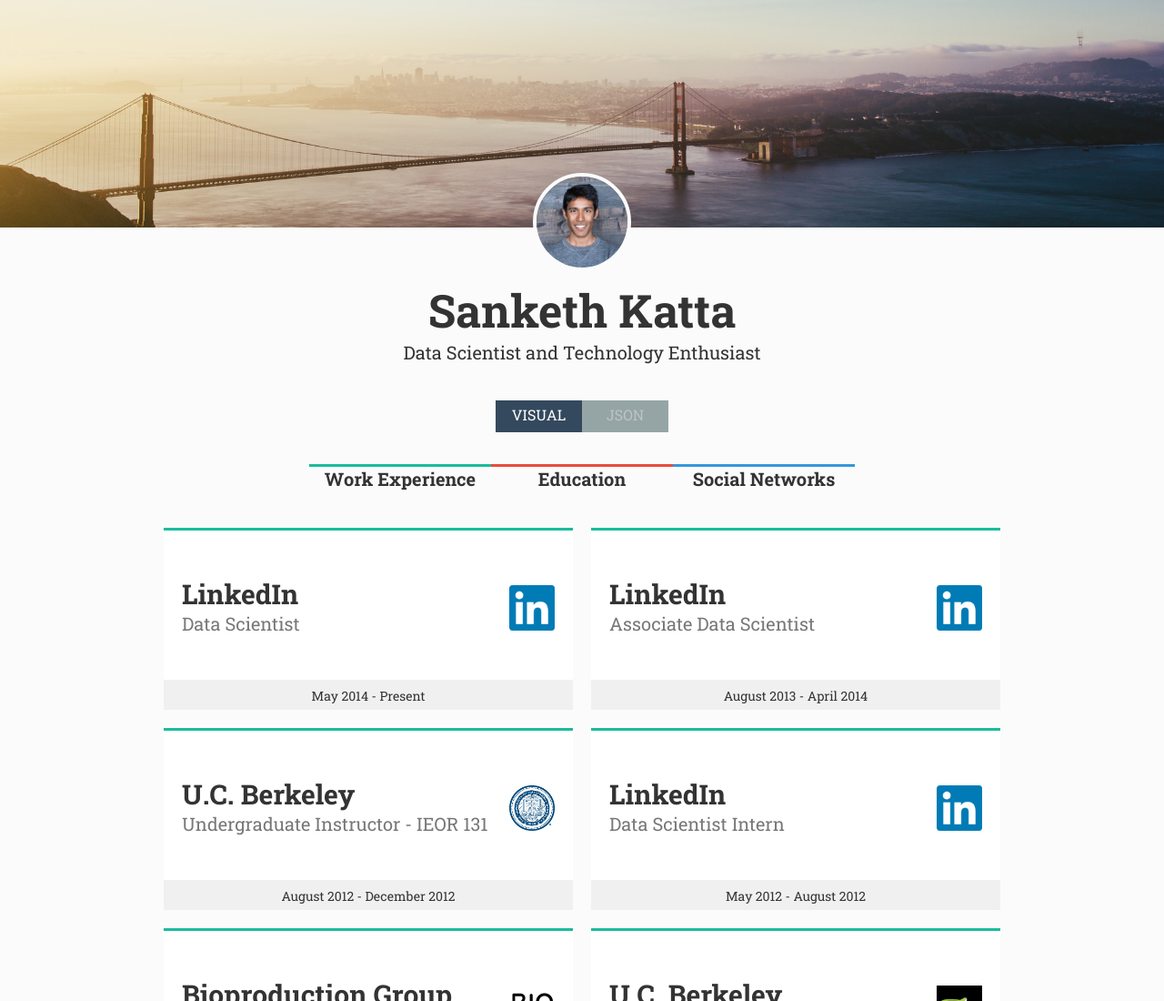
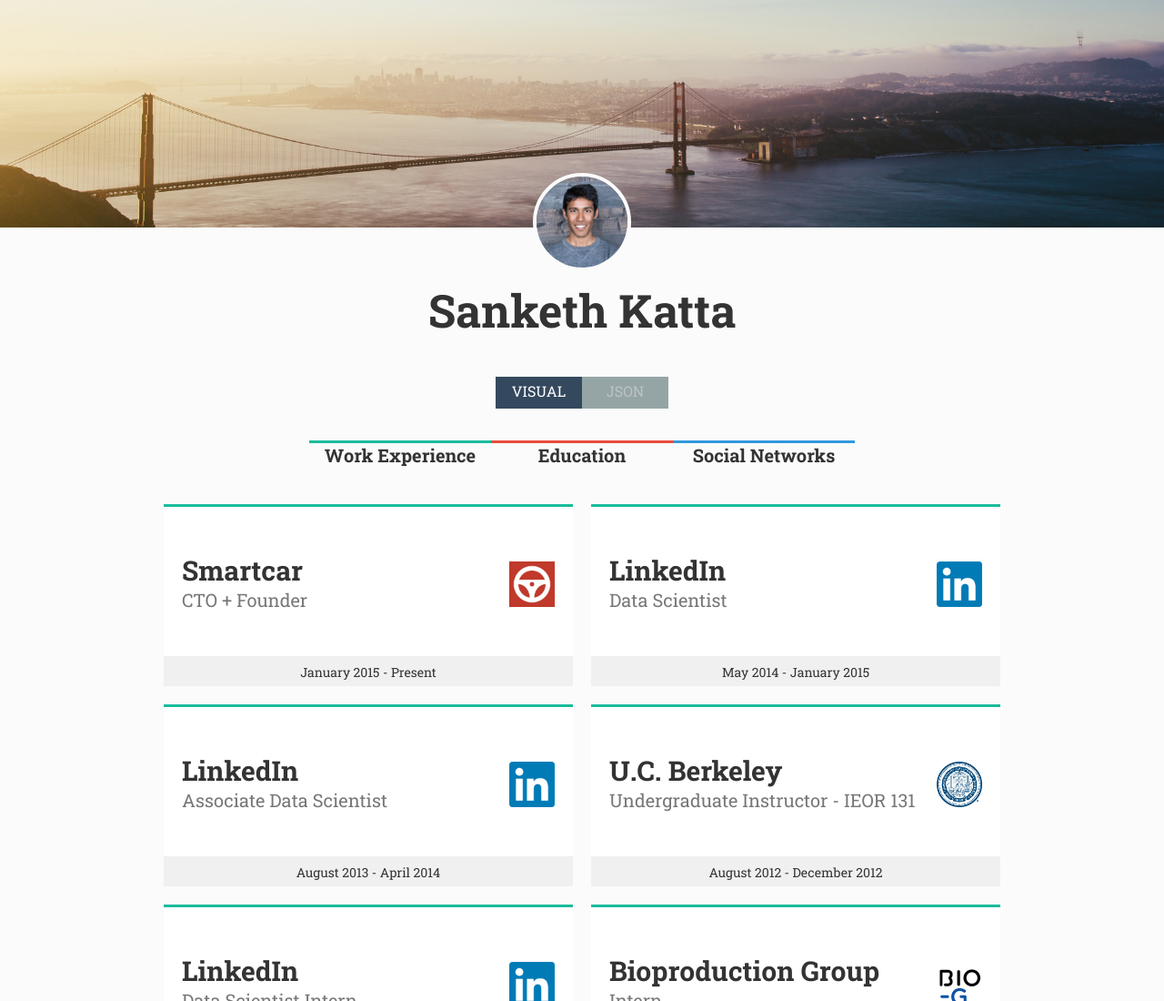
Before and after one commit to sankethkatta/sankethkatta.github.io, a plain HTML site: page index.html in a window 1280 px wide. Shown: the top 1100 px of the page at 91% size. Drawn offline with nearby package versions, Linux system fonts and the light colour scheme.

Commit message:
Add Smartcar position, remove tagline.

```diff
--- a/index.html
+++ b/index.html
@@ -17,7 +17,6 @@
       <div id="cover"></div>
       <img src="static/img/sankethkatta-profile.jpg">
       <h1>Sanketh Katta</h1>
-      <h2>Data Scientist and Technology Enthusiast</h2>
     </header>
 
     <!-- Action buttons -->
--- a/static/data/sankethkatta.json
+++ b/static/data/sankethkatta.json
@@ -3,10 +3,19 @@
   "workExperience": [
 
     {
+      "company": "Smartcar",
+      "position": "CTO + Founder",
+      "startDate": "January 2015",
+      "endDate": null,
+      "logo": "smartcar-logo.png",
+      "url": "https://smartcar.com"
+    },
+
+    {
       "company": "LinkedIn",
       "position": "Data Scientist",
       "startDate": "May 2014",
-      "endDate": null,
+      "endDate": "January 2015",
       "logo": "linkedin-logo.png",
       "url": "http://www.linkedin.com"
     },
```
Also changed, not shown: static/img/smartcar-logo.png (added).
